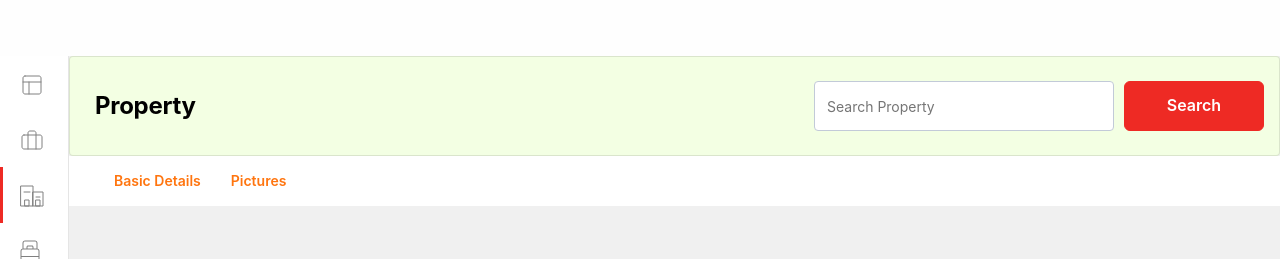
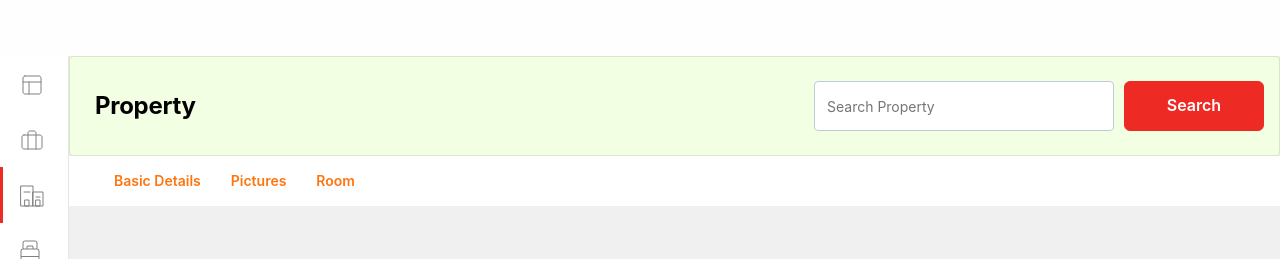
Before and after one commit to abhishekkumaroyo/cm-ui-react, a React (Create React App) app: page /property in a window 1280 px wide. Shown: the top 259 px of the page. Built offline with nearby package versions, Linux system fonts and the light colour scheme.

Commit message:
room format

```diff
--- a/src/components/ContentNav/index.js
+++ b/src/components/ContentNav/index.js
@@ -18,6 +18,11 @@ export default function ContentNav() {
                         Pictures
                     </Link>
                 </NavItems>
+                <NavItems>
+                    <Link to={`${match.url}/room`} style={{ textDecoration: 'none' }}>
+                        Room
+                    </Link>
+                </NavItems>
             </NavContainer>
         </div>
     );
--- a/src/desktop-containers/PropertyBody/index.js
+++ b/src/desktop-containers/PropertyBody/index.js
@@ -37,6 +37,10 @@ class PropertyBody extends Component {
                     <Route path="/property/pictures">
                         <div>pictures</div>
                     </Route>
+
+                    <Route path="/property/room">
+                        <div>room</div>
+                    </Route>
                 </Switch>
             </div>
         );
```
Also changed, not shown: src/desktop-containers/PropertyBody/Room.js (added).
